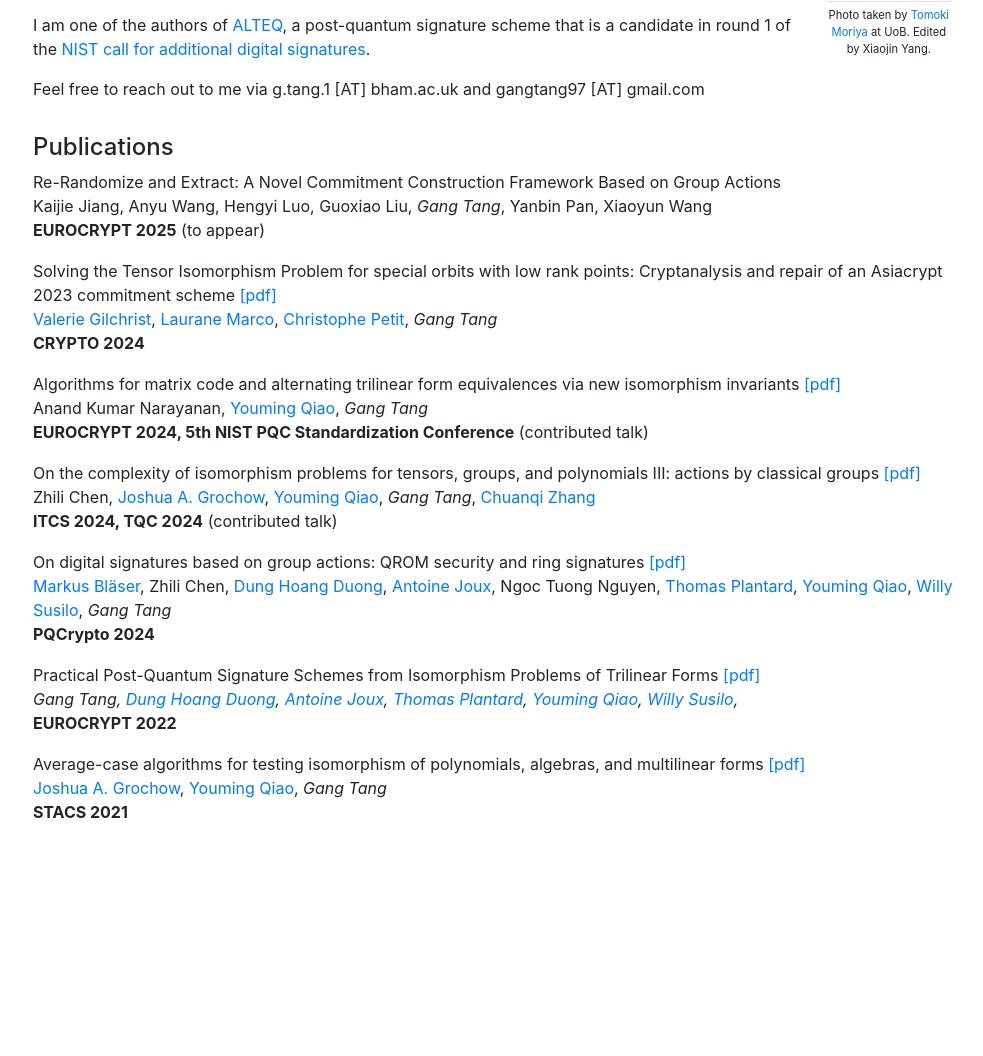
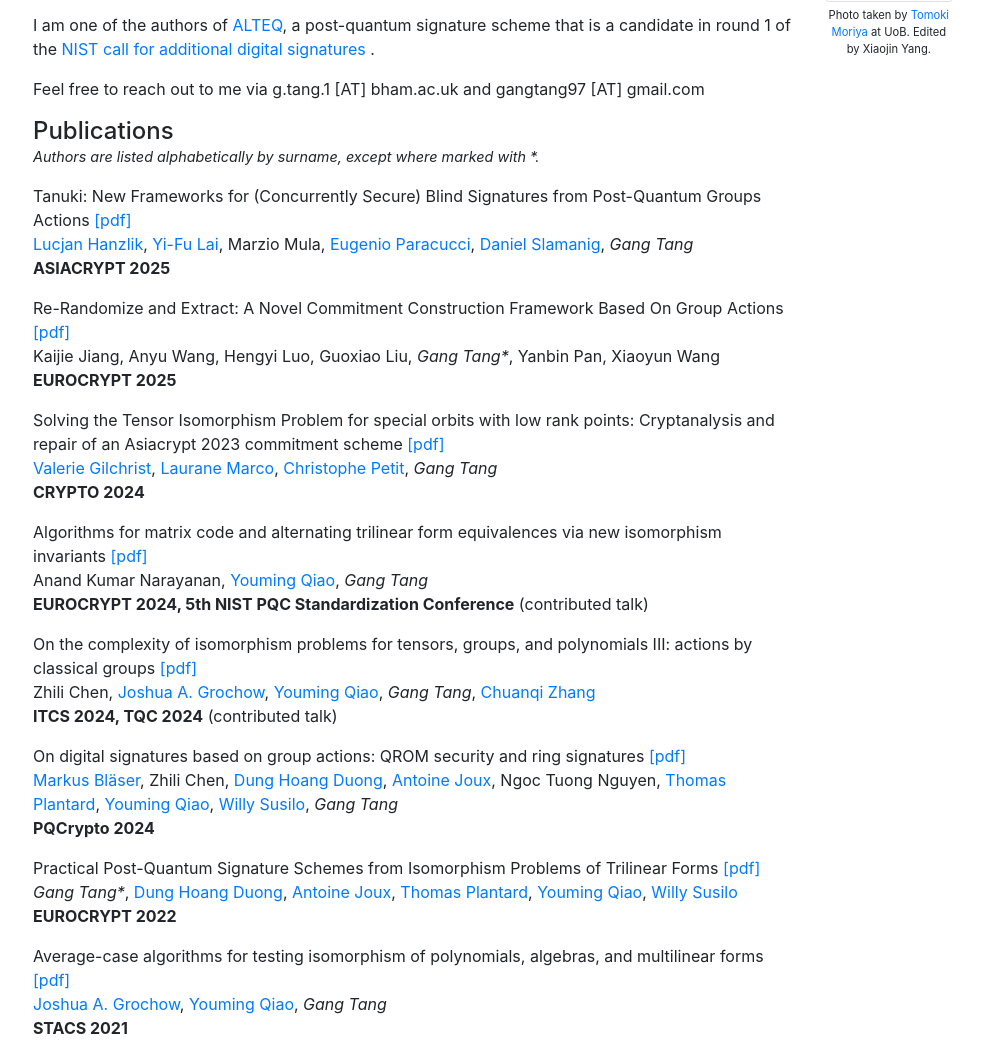
Before and after one commit to gangtang/gangtang.github.io, a plain HTML site: page index.html in a window 1280 px wide. Shown: the part 245-1301 px from the top of the page, without its empty margins (147-1130 px from the left). Before the commit the page ends 1086 px from the top, so only its background shows below. Drawn offline with nearby package versions, Linux system fonts and the light colour scheme.

Commit message:
pub updated

```diff
--- a/index.html
+++ b/index.html
@@ -2,14 +2,14 @@
 <html lang="en">
 
 <head>
-  <!-- Required meta tags -->
   <meta charset="utf-8">
   <meta name="viewport" content="width=device-width, initial-scale=1, shrink-to-fit=no">
 
-  <!-- Bootstrap CSS -->
   <link rel="stylesheet" href="https://maxcdn.bootstrapcdn.com/bootstrap/4.0.0/css/bootstrap.min.css"
     integrity="sha384-Gn5384xqQ1aoWXA+058RXPxPg6fy4IWvTNh0E263XmFcJlSAwiGgFAW/dAiS6JXm" crossorigin="anonymous">
-    <link rel="stylesheet" href="https://cdnjs.cloudflare.com/ajax/libs/font-awesome/6.2.0/css/all.min.css" integrity="sha512-xh6O/CkQoPOWDdYTDqeRdPCVd1SpvCA9XXcUnZS2FmJNp1coAFzvtCN9BmamE+4aHK8yyUHUSCcJHgXloTyT2A==" crossorigin="anonymous" referrerpolicy="no-referrer" />
+  <link rel="stylesheet" href="https://cdnjs.cloudflare.com/ajax/libs/font-awesome/6.2.0/css/all.min.css"
+    integrity="sha512-xh6O/CkQoPOWDdYTDqeRdPCVd1SpvCA9XXcUnZS2FmJNp1coAFzvtCN9BmamE+4aHK8yyUHUSCcJHgXloTyT2A=="
+    crossorigin="anonymous" referrerpolicy="no-referrer" />
 
   <title>Gang Tang</title>
   <link rel="icon" type="image/x-icon" href="assets/favicon.ico">
@@ -19,73 +19,171 @@
   <div class="container">
     <div class="row">
       <div class="col-md-1"></div>
+
       <div class="col-md-10">
         <div class="row" style="margin-top: 3em;">
+
           <div class="col-sm-12" style="margin-bottom: 1em;">
             <h3 class="display-6" style="text-align: left;">Gang Tang</h3>
           </div>
-                    <br>
-                    <div class="col-md-10" style="">
+
+          <div class="col-md-10">
+            <p>
+              I am currently a post-doctoral researcher at the University of Birmingham, working with
+              <a href="https://christophe.petit.web.ulb.be/" target="_blank">Christophe Petit</a>.
+              Previously, I did my PhD in the
+              <a href="https://www.uts.edu.au/our-research-archived/centre-quantum-software-and-information"
+                target="_blank">Centre for Quantum Software and Information</a>, University of Technology Sydney,
+              supervised by
+              <a href="https://profiles.uts.edu.au/Youming.Qiao" target="_blank">Youming Qiao</a> and
+              <a href="https://profiles.uts.edu.au/mingsheng.ying" target="_blank">Mingsheng Ying</a>.
+            </p>
 
             <p>
-                    I am currently a post-doctoral researcher at the University of Birmingham, working with <a href="https://christophe.petit.web.ulb.be/" target="_blank">Christophe Petit</a>. Previously, I did my PhD in the <a href="https://www.uts.edu.au/our-research-archived/centre-quantum-software-and-information" target="_blank">Centre for Quantum Software and Information</a>, University of Technology Sydney, supervised by <a href="https://profiles.uts.edu.au/Youming.Qiao" target="_blank">Youming Qiao</a> and <a href="https://profiles.uts.edu.au/mingsheng.ying" target="_blank">Mingsheng Ying</a>.
+              My research interests lie in cryptography, with a particular focus on cryptanalysis and the design of
+              post-quantum protocol. I also have a broad interest in theoretical computer science.
             </p>
-				<p>My research interests lie in cryptography, with a particular focus on cryptanalysis and the design of post-quantum protocol. I also have a broad interest in theoretical computer science.</p>
 
-				<p>I am one of the authors of <a href="https://pqcalteq.github.io/" target="_blank">ALTEQ</a>, a post-quantum signature scheme that is a candidate in round 1 of the <a href="https://csrc.nist.gov/Projects/pqc-dig-sig/round-1-additional-signatures" target="_blank">NIST call for additional digital signatures</a>.</p>
+            <p>
+              I am one of the authors of <a href="https://pqcalteq.github.io/" target="_blank">ALTEQ</a>, a post-quantum
+              signature scheme that is a candidate in round 1 of the
+              <a href="https://csrc.nist.gov/Projects/pqc-dig-sig/round-1-additional-signatures" target="_blank">
+                NIST call for additional digital signatures
+              </a>.
+            </p>
+
             <p>Feel free to reach out to me via g.tang.1 [AT] bham.ac.uk and gangtang97 [AT] gmail.com</p>
 
+            <div class="row" style="margin-top: 1em;">
+              <div class="col-sm-12">
+                <h4>Publications</h4>
+                <p style="font-size: 0.9em; margin-top: -0.5em;">
+    <em>Authors are listed alphabetically by surname, except where marked with *.</em>
+</p>
 
 
+               <div style="margin-bottom: 1em;">
+                <a>Tanuki: New Frameworks for (Concurrently Secure) Blind Signatures from Post-Quantum Groups Actions</a>
+                <a href="https://eprint.iacr.org/2025/1100.pdf" target="_blank">[pdf]</a>
+                <br>
+                <a href="https://lucjanhanzlik.github.io/" target="_blank">Lucjan Hanzlik</a>,
+                <a href="https://sites.google.com/view/yifulai" target="_blank">Yi-Fu Lai</a>,
+                Marzio Mula,
+                <a href="https://cispa.de/en/people/c01eupa" target="_blank">Eugenio Paracucci</a>,
+                <a href="https://danielslamanig.info/" target="_blank">Daniel Slamanig</a>,
+                <span style="font-style: italic;">Gang Tang</span>
+                <br>
+                <span style="font-weight: bold;">ASIACRYPT 2025</span>
                 </div>
-                    <div class="col-md-2" style="">
-                        <img src="assets/img/profile.jpg" class="img-thumbnail" width="280px" alt="Profile picture">
-						<div style="text-align: center; font-size: 0.7em; margin-top: 0.5em;">Photo taken by <a href="https://tomoriya.work/" target="_blank">Tomoki Moriya</a> at UoB. Edited by Xiaojin Yang.</div>
+
+<div style="margin-bottom: 1em;">
+  <a>Re-Randomize and Extract: A Novel Commitment Construction Framework Based On Group Actions</a>
+  <a href="https://eprint.iacr.org/2025/400.pdf" target="_blank">[pdf]</a>
+  <br>
+  Kaijie Jiang, Anyu Wang, Hengyi Luo, Guoxiao Liu,
+  <span style="font-style: italic;">Gang Tang*</span>,
+  Yanbin Pan, Xiaoyun Wang
+  <br>
+  <span style="font-weight: bold;">EUROCRYPT 2025</span>
 </div>
+
+                <div style="margin-bottom: 1em;">
+                  <a>Solving the Tensor Isomorphism Problem for special orbits with low rank points: Cryptanalysis and repair of an Asiacrypt 2023 commitment scheme</a>
+                  <a href="https://eprint.iacr.org/2024/337.pdf" target="_blank">[pdf]</a>
+                  <br>
+                  <a href="https://vgilchri.github.io/" target="_blank">Valerie Gilchrist</a>,
+                  <a href="https://lauranemarco.github.io/" target="_blank">Laurane Marco</a>,
+                  <a href="https://christophe.petit.web.ulb.be/" target="_blank">Christophe Petit</a>,
+                  <span style="font-style: italic;">Gang Tang</span>
+                  <br>
+                  <span style="font-weight: bold;">CRYPTO 2024</span>
                 </div>
-                <div class="row" style="margin-top: 1em;">
-                    <div class="col-sm-12" style="">
-                        <h4>Publications</h4>
-                        <div style="margin-bottom: 1em;"> <div class="row"><div class="col-sm-12"></div><div class="col-sm-12"><a>Re-Randomize and Extract: A Novel Commitment Construction Framework Based on Group Actions</a>
-                            <!-- <a href="https://eprint.iacr.org/2024/337.pdf" target="_blank">[pdf] -->
-                        </a> <br> Kaijie Jiang, Anyu Wang, Hengyi Luo, Guoxiao Liu, <span style="font-style: italic;";>Gang Tang</span>, Yanbin Pan, Xiaoyun Wang <br><span style="font-weight: bold">EUROCRYPT 2025</span> (to appear)
 
+                <div style="margin-bottom: 1em;">
+                  <a>Algorithms for matrix code and alternating trilinear form equivalences via new isomorphism invariants</a>
+                  <a href="https://eprint.iacr.org/2024/368.pdf" target="_blank">[pdf]</a>
+                  <br>
+                  Anand Kumar Narayanan,
+                  <a href="https://profiles.uts.edu.au/Youming.Qiao" target="_blank">Youming Qiao</a>,
+                  <span style="font-style: italic;">Gang Tang</span>
+                  <br>
+                  <span style="font-weight: bold;">EUROCRYPT 2024, 5th NIST PQC Standardization Conference</span>
+                  (contributed talk)
+                </div>
 
-						</pre></code></div></div> </div> </div> </div><div style="margin-bottom: 1em;"> <div class="row"><div class="col-sm-12"></div><div class="col-sm-12"><a>Solving the Tensor
-							Isomorphism Problem for special orbits with low rank points: Cryptanalysis and repair
-							of an Asiacrypt 2023 commitment scheme</a> <a href="https://eprint.iacr.org/2024/337.pdf" target="_blank">[pdf]</a> <br> <a href="https://vgilchri.github.io/" target="_blank">Valerie Gilchrist</a>, <a href="https://lauranemarco.github.io/" target="_blank">Laurane Marco</a>, <a href="https://christophe.petit.web.ulb.be/" target="_blank">Christophe Petit</a>, <span style="font-style: italic;";>Gang Tang</span> <br><span style="font-weight: bold">CRYPTO 2024</span>
+                <div style="margin-bottom: 1em;">
+                  <a>On the complexity of isomorphism problems for tensors, groups, and polynomials III: actions by classical groups</a>
+                  <a href="https://arxiv.org/pdf/2306.03135" target="_blank">[pdf]</a>
+                  <br>
+                  Zhili Chen,
+                  <a href="https://home.cs.colorado.edu/~jgrochow/index.html" target="_blank">Joshua A. Grochow</a>,
+                  <a href="https://profiles.uts.edu.au/Youming.Qiao" target="_blank">Youming Qiao</a>,
+                  <span style="font-style: italic;">Gang Tang</span>,
+                  <a href="https://chuanqizhang.com/" target="_blank">Chuanqi Zhang</a>
+                  <br>
+                  <span style="font-weight: bold;">ITCS 2024, TQC 2024</span> (contributed talk)
+                </div>
 
-</pre></code></div></div>  </div><div style="margin-bottom: 1em;"> <div class="row"><div class="col-sm-12"></div><div class="col-sm-12"><a>Algorithms for matrix code
-	and alternating trilinear form equivalences via new isomorphism invariants</a> <a href="https://eprint.iacr.org/2024/368.pdf" target="_blank">[pdf]</a> <br> Anand Kumar Narayanan, <a href="https://profiles.uts.edu.au/Youming.Qiao" target="_blank">Youming Qiao</a>, <span style="font-style: italic;";>Gang Tang</span> <br><span style="font-weight: bold">EUROCRYPT 2024, 5th NIST PQC Standardization Conference</span> (contributed talk)
+                <div style="margin-bottom: 1em;">
+                  <a>On digital signatures based on group actions: QROM security and ring signatures</a>
+                  <a href="https://eprint.iacr.org/2022/1184.pdf" target="_blank">[pdf]</a>
+                  <br>
+                  <a href="https://cc.cs.uni-saarland.de/mblaeser/" target="_blank">Markus Bläser</a>,
+                  Zhili Chen,
+                  <a href="https://sites.google.com/view/dung-duong/home" target="_blank">Dung Hoang Duong</a>,
+                  <a href="https://cispa.de/en/people/c01anjo" target="_blank">Antoine Joux</a>,
+                  Ngoc Tuong Nguyen,
+                  <a href="https://thomas-plantard.github.io/" target="_blank">Thomas Plantard</a>,
+                  <a href="https://profiles.uts.edu.au/Youming.Qiao" target="_blank">Youming Qiao</a>,
+                  <a href="https://sites.google.com/view/willy-susilo/" target="_blank">Willy Susilo</a>,
+                  <span style="font-style: italic;">Gang Tang</span>
+                  <br>
+                  <span style="font-weight: bold;">PQCrypto 2024</span>
+                </div>
 
+<div style="margin-bottom: 1em;">
+  <a>Practical Post-Quantum Signature Schemes from Isomorphism Problems of Trilinear Forms</a>
+  <a href="https://eprint.iacr.org/2022/267.pdf" target="_blank">[pdf]</a>
+  <br>
+  <span style="font-style: italic;">Gang Tang*</span>,
+  <a href="https://sites.google.com/view/dung-duong/home" target="_blank">Dung Hoang Duong</a>,
+  <a href="https://cispa.de/en/people/c01anjo" target="_blank">Antoine Joux</a>,
+  <a href="https://thomas-plantard.github.io/" target="_blank">Thomas Plantard</a>,
+  <a href="https://profiles.uts.edu.au/Youming.Qiao" target="_blank">Youming Qiao</a>,
+  <a href="https://sites.google.com/view/willy-susilo/" target="_blank">Willy Susilo</a>
+  <br>
+  <span style="font-weight: bold;">EUROCRYPT 2022</span>
+</div>
 
-</pre></code></div> </div> </div><div style="margin-bottom: 1em;"> <div class="row"><div class="col-sm-12"></div><div class="col-sm-12"><a>On the
-	complexity of isomorphism problems for tensors, groups, and polynomials III: actions by
-	classical groups</a> <a href="https://arxiv.org/pdf/2306.03135" target="_blank">[pdf]</a> <br> Zhili Chen, <a href="https://home.cs.colorado.edu/~jgrochow/index.html" target="_blank">Joshua A. Grochow</a>, <a href="https://profiles.uts.edu.au/Youming.Qiao" target="_blank">Youming Qiao</a>, <span style="font-style: italic;";>Gang Tang</span>, <a href="https://chuanqizhang.com/" target="_blank">Chuanqi Zhang</a> <br><span style="font-weight: bold">ITCS 2024, TQC 2024</span>   (contributed talk)
-
-</pre></code></div> </div> </div><div style="margin-bottom: 1em;"> <div class="row"><div class="col-sm-12"></div><div class="col-sm-12"><a>On digital signatures based on group actions: QROM security and ring signatures</a> <a href="https://eprint.iacr.org/2022/1184.pdf" target="_blank">[pdf]</a> <br> <a href="https://cc.cs.uni-saarland.de/mblaeser/" target="_blank">Markus Bläser</a>, Zhili Chen, <a href="https://sites.google.com/view/dung-duong/home" target="_blank">Dung Hoang Duong</a>, <a href="https://cispa.de/en/people/c01anjo" target="_blank">Antoine Joux</a>, Ngoc Tuong Nguyen, <a href="https://thomas-plantard.github.io/" target="_blank">Thomas Plantard</a>, <a href="https://profiles.uts.edu.au/Youming.Qiao" target="_blank">Youming Qiao</a>, <a href="https://sites.google.com/view/willy-susilo/" target="_blank">Willy Susilo</a>, <span style="font-style: italic;";>Gang Tang</span> <br><span style="font-weight: bold">PQCrypto 2024</span>
-
-</pre></code></div> </div> </div><div style="margin-bottom: 1em;"> <div class="row"><div class="col-sm-12"></div><div class="col-sm-12"><a>Practical Post-Quantum Signature Schemes from Isomorphism Problems of Trilinear Forms</a> <a href="https://eprint.iacr.org/2022/267.pdf" target="_blank">[pdf]</a> <br> <span style="font-style: italic;";>Gang Tang, <a href="https://sites.google.com/view/dung-duong/home" target="_blank">Dung Hoang Duong</a>, <a href="https://cispa.de/en/people/c01anjo" target="_blank">Antoine Joux</a>, <a href="https://thomas-plantard.github.io/" target="_blank">Thomas Plantard</a>, <a href="https://profiles.uts.edu.au/Youming.Qiao" target="_blank">Youming Qiao</a>, <a href="https://sites.google.com/view/willy-susilo/" target="_blank">Willy Susilo</a>, </span> <br><span style="font-weight: bold">EUROCRYPT 2022</span>
-
-</pre></code></div> </div> </div><div style="margin-bottom: 1em;"> <div class="row"><div class="col-sm-12"></div><div class="col-sm-12"><a>Average-case algorithms for testing isomorphism of polynomials, algebras, and multilinear forms</a> <a href="https://arxiv.org/pdf/2012.01085" target="_blank">[pdf]</a> <br> <a href="https://home.cs.colorado.edu/~jgrochow/index.html" target="_blank">Joshua A. Grochow</a>, <a href="https://profiles.uts.edu.au/Youming.Qiao" target="_blank">Youming Qiao</a>, <span style="font-style: italic;";>Gang Tang </span> <br><span style="font-weight: bold">STACS 2021</span>
-
-
-                <!-- <div class="row" style="margin-top: 3em; margin-bottom: 1em;">
-
-            <div class="col-sm-12" style="">
-                <h4>Homepage Template</h4>
-                <p>
-                </p>
+                <div style="margin-bottom: 1em;">
+                  <a>Average-case algorithms for testing isomorphism of polynomials, algebras, and multilinear forms</a>
+                  <a href="https://arxiv.org/pdf/2012.01085" target="_blank">[pdf]</a>
+                  <br>
+                  <a href="https://home.cs.colorado.edu/~jgrochow/index.html" target="_blank">Joshua A. Grochow</a>,
+                  <a href="https://profiles.uts.edu.au/Youming.Qiao" target="_blank">Youming Qiao</a>,
+                  <span style="font-style: italic;">Gang Tang</span>
+                  <br>
+                  <span style="font-weight: bold;">STACS 2021</span>
                 </div>
 
               </div>
-            </div> -->
-            <div class="col-md-1"></div>
-        </div?
+            </div>
           </div>
 
-    <!-- Optional JavaScript -->
-    <!-- jQuery first, then Popper.js, then Bootstrap JS -->
+          <div class="col-md-2">
+            <img src="assets/img/profile.jpg" class="img-thumbnail" width="280px" alt="Profile picture">
+            <div style="text-align: center; font-size: 0.7em; margin-top: 0.5em;">
+              Photo taken by <a href="https://tomoriya.work/" target="_blank">Tomoki Moriya</a> at UoB. Edited by Xiaojin Yang.
+            </div>
+          </div>
+
+        </div>
+      </div>
+
+      <div class="col-md-1"></div>
+    </div>
+  </div>
+
   <script src="https://code.jquery.com/jquery-3.2.1.slim.min.js"
     integrity="sha384-KJ3o2DKtIkvYIK3UENzmM7KCkRr/rE9/Qpg6aAZGJwFDMVNA/GpGFF93hXpG5KkN"
     crossorigin="anonymous"></script>
```
Lines whose indentation alone changed are shown as unchanged.
